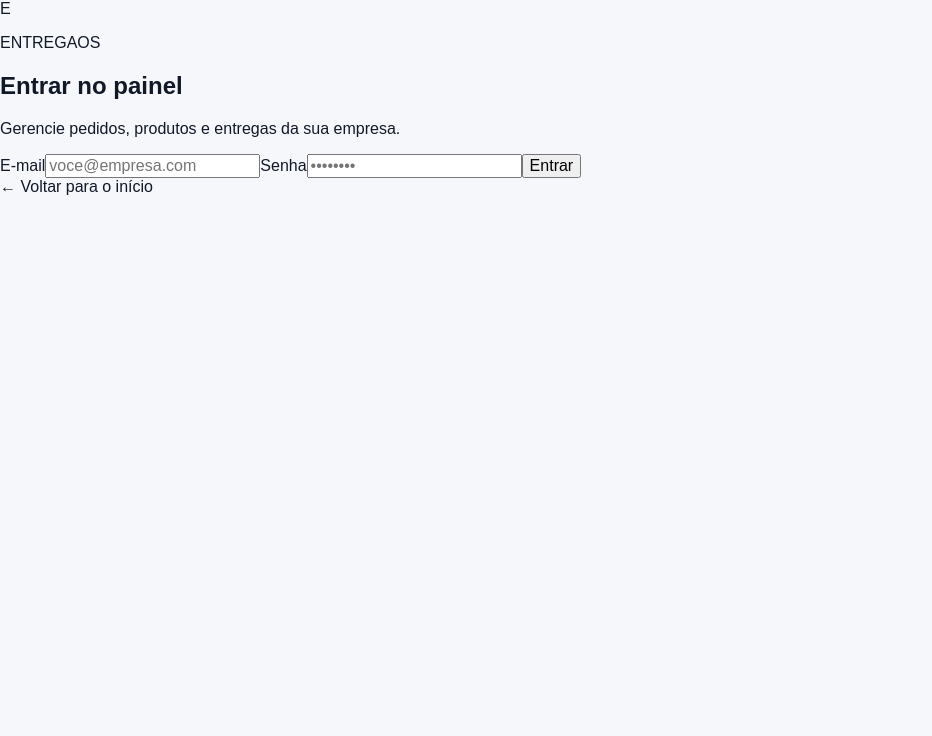
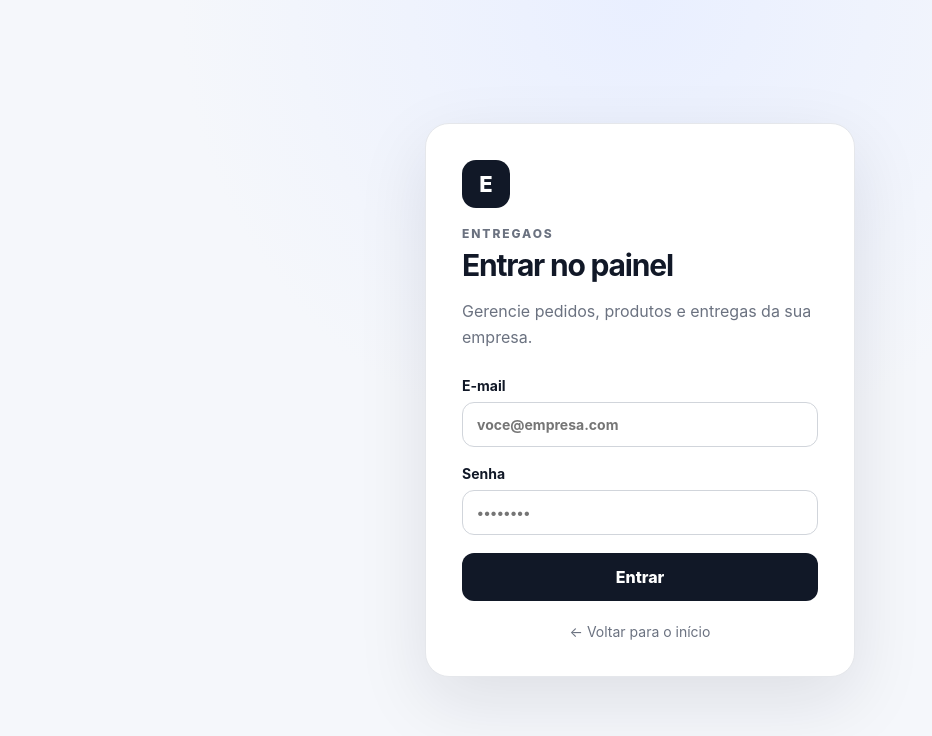
Before and after one commit to felipeandrade08/sistemadeentregas, a Next.js app: page /login in a window 1280 px wide. Shown: the top 736 px of the page, without its empty margins (0-932 px from the left). Built offline with nearby package versions, Linux system fonts and the light colour scheme; no server answers.

Commit message:
feat: style authentication and dashboard foundation

```diff
--- a/app/globals.css
+++ b/app/globals.css
@@ -1,5 +1,39 @@
 * { box-sizing: border-box; }
 html, body { margin: 0; min-height: 100%; }
-body { font-family: Arial, Helvetica, sans-serif; background: #f5f7fb; color: #111827; }
+body { font-family: Inter, ui-sans-serif, system-ui, -apple-system, BlinkMacSystemFont, "Segoe UI", sans-serif; background: #f5f7fb; color: #111827; }
 a { color: inherit; text-decoration: none; }
 button, input, select, textarea { font: inherit; }
+
+.auth-page { min-height: 100vh; display: grid; place-items: center; padding: 24px; background: radial-gradient(circle at top, #e9efff, #f5f7fb 45%); }
+.auth-card { width: min(100%, 430px); background: white; border: 1px solid #e5e7eb; border-radius: 24px; padding: 36px; box-shadow: 0 24px 70px rgba(15, 23, 42, .10); }
+.brand-mark { width: 48px; height: 48px; border-radius: 14px; display: grid; place-items: center; background: #111827; color: white; font-size: 22px; font-weight: 800; }
+.eyebrow { margin: 18px 0 6px; font-size: 12px; font-weight: 800; letter-spacing: .16em; color: #6b7280; }
+.auth-card h1 { margin: 0; font-size: 30px; letter-spacing: -.04em; }
+.muted { color: #6b7280; line-height: 1.6; }
+.auth-form { display: grid; gap: 18px; margin-top: 26px; }
+.auth-form label { display: grid; gap: 8px; font-size: 14px; font-weight: 700; }
+.auth-form input { width: 100%; border: 1px solid #d1d5db; border-radius: 12px; padding: 13px 14px; outline: none; background: #fff; }
+.auth-form input:focus { border-color: #111827; box-shadow: 0 0 0 3px rgba(17,24,39,.08); }
+.primary-button { border: 0; border-radius: 12px; padding: 14px 18px; background: #111827; color: white; font-weight: 800; cursor: pointer; }
+.primary-button:disabled { opacity: .6; cursor: wait; }
+.form-error { padding: 12px 14px; border-radius: 10px; background: #fef2f2; color: #b91c1c; font-size: 14px; }
+.back-link { display: block; margin-top: 22px; color: #6b7280; text-align: center; font-size: 14px; }
+
+.dashboard { min-height: 100vh; }
+.dashboard-header { height: 72px; background: white; border-bottom: 1px solid #e5e7eb; display: flex; align-items: center; justify-content: space-between; padding: 0 28px; }
+.dashboard-brand { display: flex; align-items: center; gap: 10px; font-weight: 900; letter-spacing: -.02em; }
+.dashboard-brand span { width: 34px; height: 34px; border-radius: 10px; background: #111827; color: white; display: grid; place-items: center; }
+.dashboard-main { padding: 32px; max-width: 1400px; margin: auto; }
+.dashboard-title { display: flex; justify-content: space-between; align-items: end; gap: 20px; margin-bottom: 28px; }
+.dashboard-title h1 { margin: 0; font-size: 34px; letter-spacing: -.04em; }
+.status-pill { padding: 8px 12px; border-radius: 999px; background: #ecfdf5; color: #047857; font-size: 13px; font-weight: 800; }
+.stats-grid { display: grid; grid-template-columns: repeat(4, minmax(0,1fr)); gap: 16px; margin-bottom: 28px; }
+.stat-card { background: white; border: 1px solid #e5e7eb; border-radius: 18px; padding: 20px; }
+.stat-label { color: #6b7280; font-size: 13px; font-weight: 700; }
+.stat-value { margin-top: 8px; font-size: 30px; font-weight: 900; letter-spacing: -.04em; }
+.board { display: grid; grid-template-columns: repeat(4, minmax(0,1fr)); gap: 16px; }
+.board-column { background: #eef1f6; border-radius: 18px; padding: 14px; min-height: 280px; }
+.board-column h2 { font-size: 14px; margin: 4px 4px 14px; }
+.empty-order { background: white; border: 1px dashed #d1d5db; border-radius: 14px; padding: 20px; color: #6b7280; font-size: 13px; }
+@media (max-width: 900px) { .stats-grid, .board { grid-template-columns: repeat(2, minmax(0,1fr)); } }
+@media (max-width: 600px) { .dashboard-main { padding: 20px; } .stats-grid, .board { grid-template-columns: 1fr; } .auth-card { padding: 26px; } }
```
